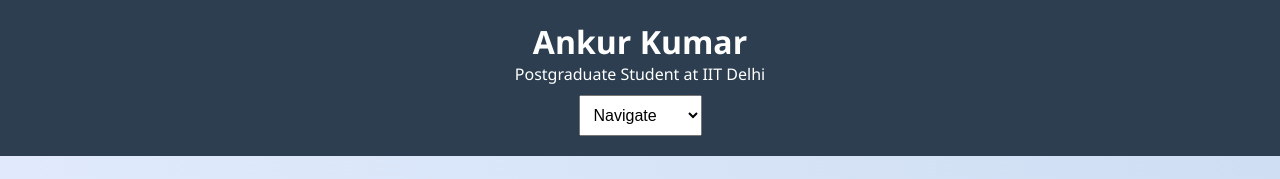
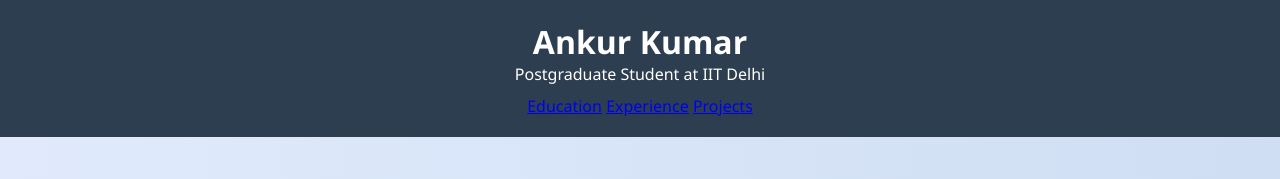
Before and after one commit to Aksh3141/portfolio, a plain HTML site: page index.html in a window 1280 px wide. Shown: the top 179 px of the page. Drawn offline with Linux system fonts and the light colour scheme.

Commit message:
Update index.html

```diff
--- a/index.html
+++ b/index.html
@@ -121,16 +121,10 @@
     <h1>Ankur Kumar</h1>
     <p>Postgraduate Student at IIT Delhi</p>
     <nav>
-      <select onchange="location = this.value;">
-        <option value="#">Navigate</option>
-        <option value="#about">About Me</option>
-        <option value="#education">Education</option>
-        <option value="#experience">Experience</option>
-        <option value="#projects">Projects</option>
-        <option value="#skills">Skills</option>
-        <option value="#contact">Contact</option>
-      </select>
-    </nav>
+  <a href="education.html" class="nav-link">Education</a>
+  <a href="experience.html" class="nav-link">Experience</a>
+  <a href="projects.html" class="nav-link">Projects</a>
+</nav>
   </header>
 
   <div class="hero">
```
